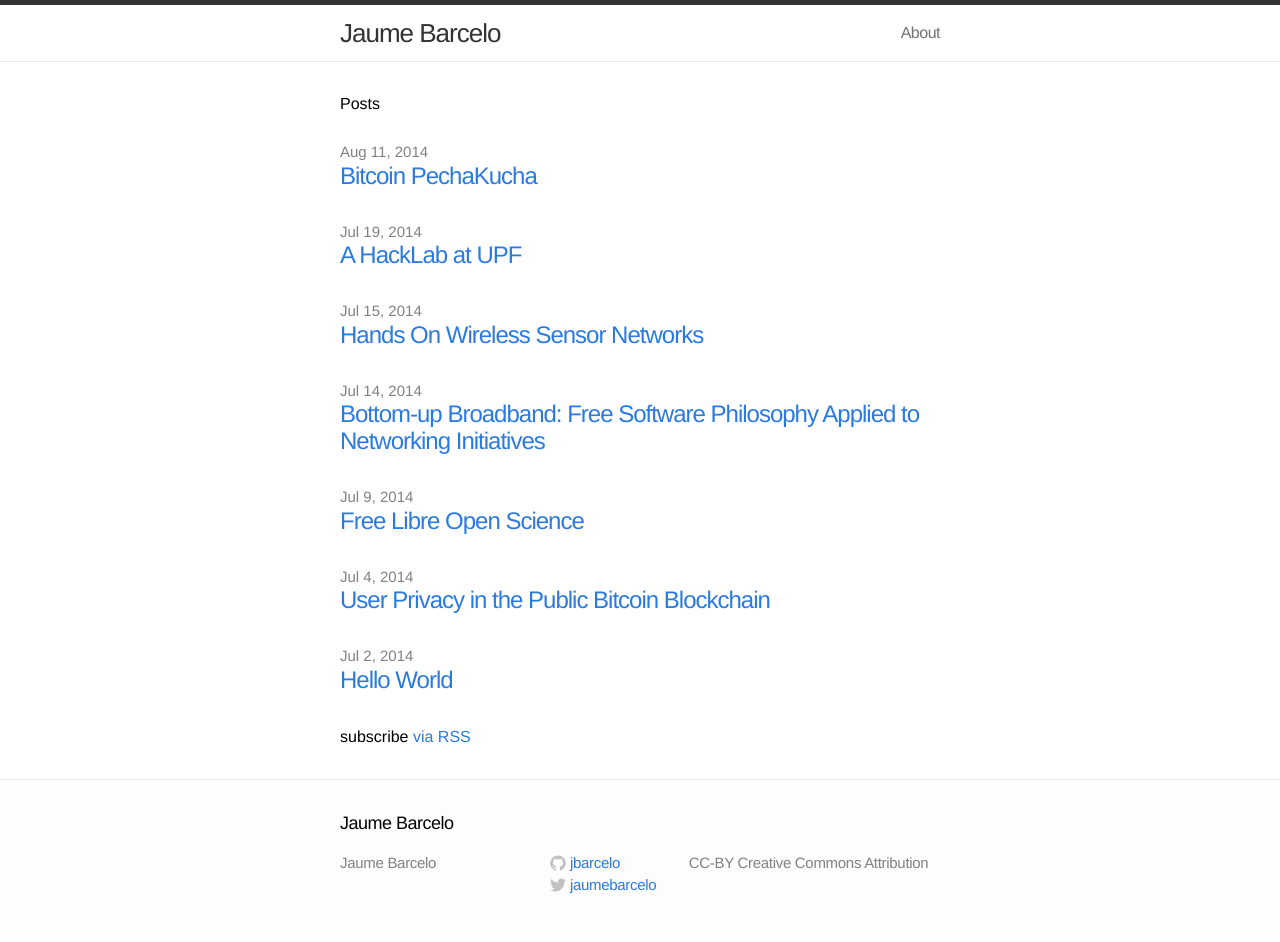
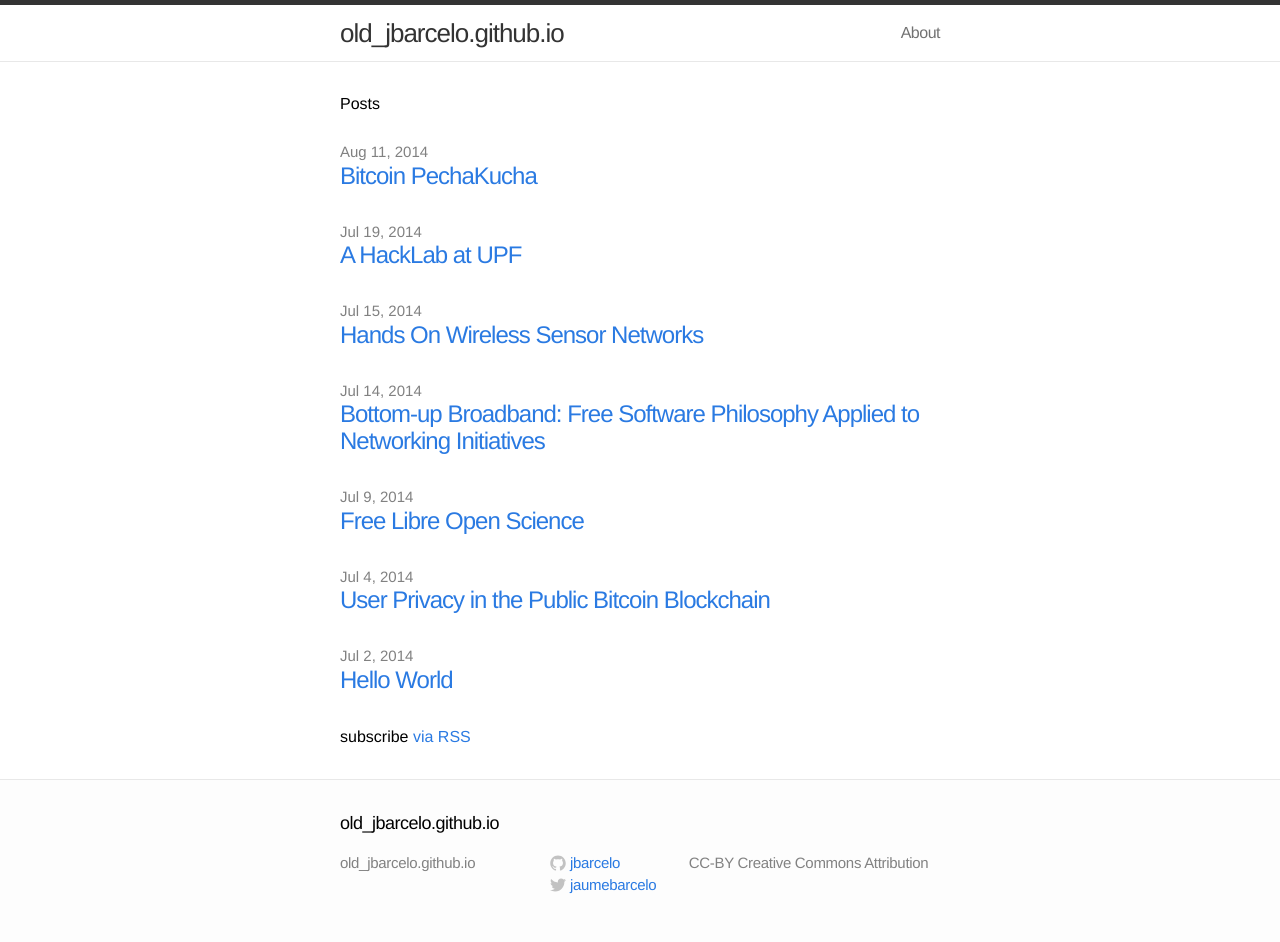
Before and after one commit to jbarcelo/old_jbarcelo.github.io, a Jekyll site: the page built from index.html, in a window 1280 px wide. Built offline with Jekyll 4.4.1, drawn with Linux system fonts in a browser that asks for light colours.

Commit message:
delete title

```diff
--- a/_config.yml
+++ b/_config.yml
@@ -1,5 +1,5 @@
 # Site settings
-title: Jaume Barcelo
+title:
 email:
 description: "CC-BY Creative Commons Attribution"
 baseurl: ""
```
